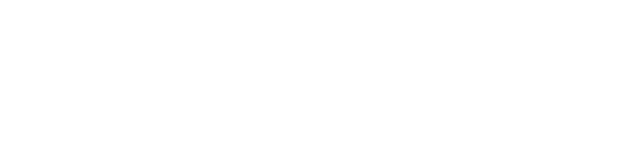
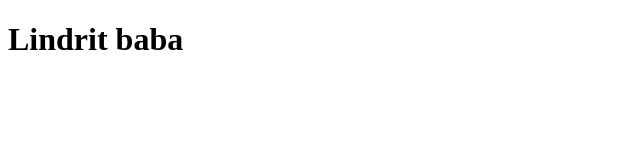
Before and after one commit to Lindriti/Agent-s, a plain HTML site: page index.html in a window 1280 px wide. Shown: the whole page, without its empty margins (0-640 px from the left). Drawn offline with Linux system fonts and the light colour scheme.

Commit message:
Update index.html

```diff
--- a/index.html
+++ b/index.html
@@ -6,6 +6,6 @@
     <title>Group Project</title>
 </head>
 <body>
-
+    <h1>Lindrit baba</h1>
 </body>
 </html>
```
